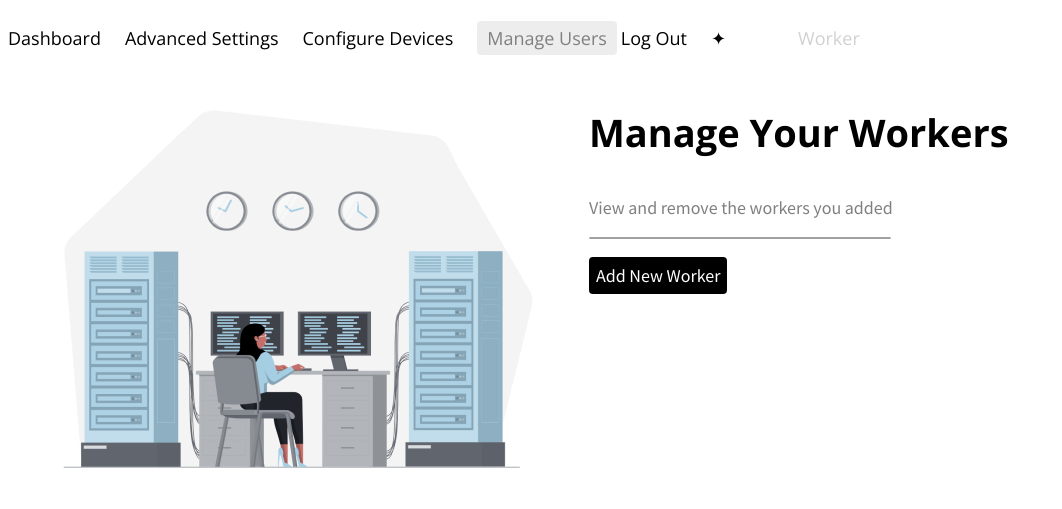
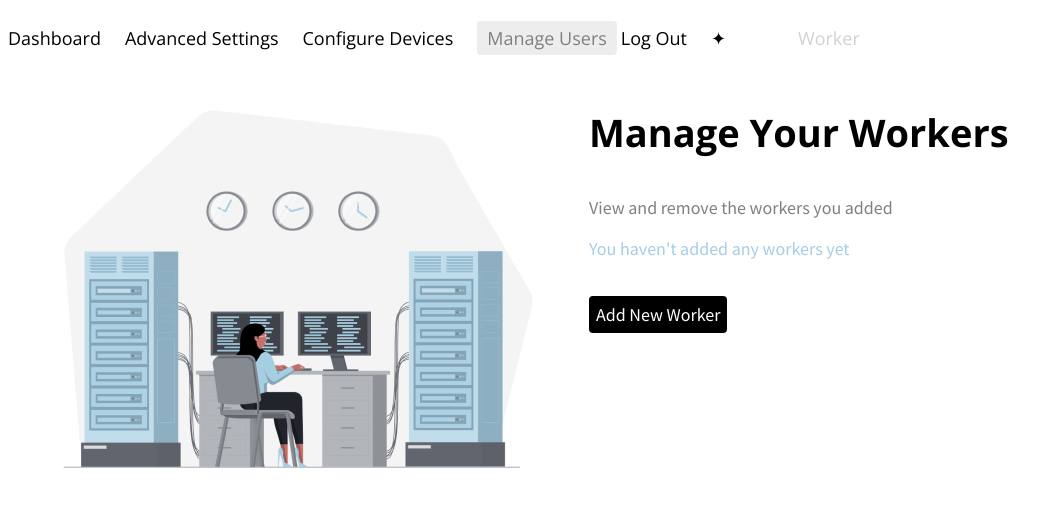
Before and after one commit to jacob-macleod/Computer-Science-Project, a Flask app: template templates/manageUsers.html in a window 1280 px wide. Shown: the top 509 px of the page, without its empty margins (0-1062 px from the left). Run offline with Flask 2, Linux system fonts and the light colour scheme; the template is opened without the code that fills it, so the values that code supplies are empty.

Commit message:
Added code to show message if no workers are added on manage-users page

```diff
--- a/database/workerTable.csv
+++ /dev/null
@@ -1 +0,0 @@
-58,55,4403230825,310403230905,18032378050403230905,180323555657
--- a/static/js/manageUsers.js
+++ b/static/js/manageUsers.js
@@ -41,6 +41,12 @@ for (i=0;i<usernames.length;i++) {
     }
 }
 
+// If no user has been added
+if (usernames == "") {
+    document.getElementById("table").setAttribute("style", "display:none;");
+    document.getElementById("feedbackText").innerHTML = "You haven't added any workers yet"
+}
+
 // Clear the workerInputBoxText cookie
 document.cookie = "workerInputBoxText=,,,,";
 
--- a/templates/manageUsers.html
+++ b/templates/manageUsers.html
@@ -53,6 +53,7 @@
         <p id="normalText">View and remove the workers you added</p>
         <div id="table" style="border: 1px solid #a3a0a0; border-radius: 8px; width:300px;">
         </div>
+	<p id="feedbackText"></p>
         <br>
         <button id="button" onclick="window.open('/add-worker', '_self')">Add New Worker</button>
     </div>
```
